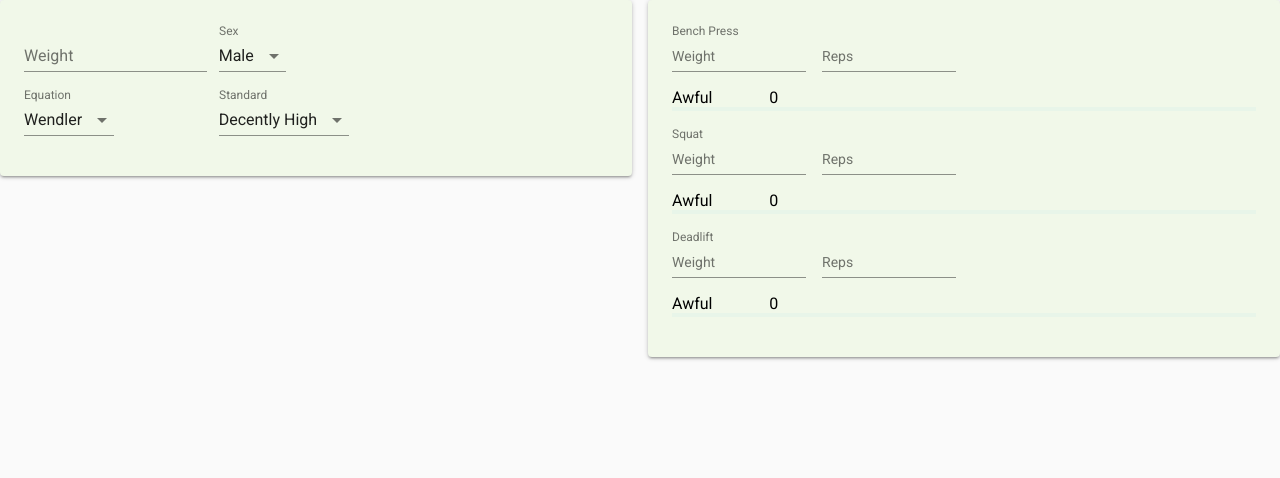
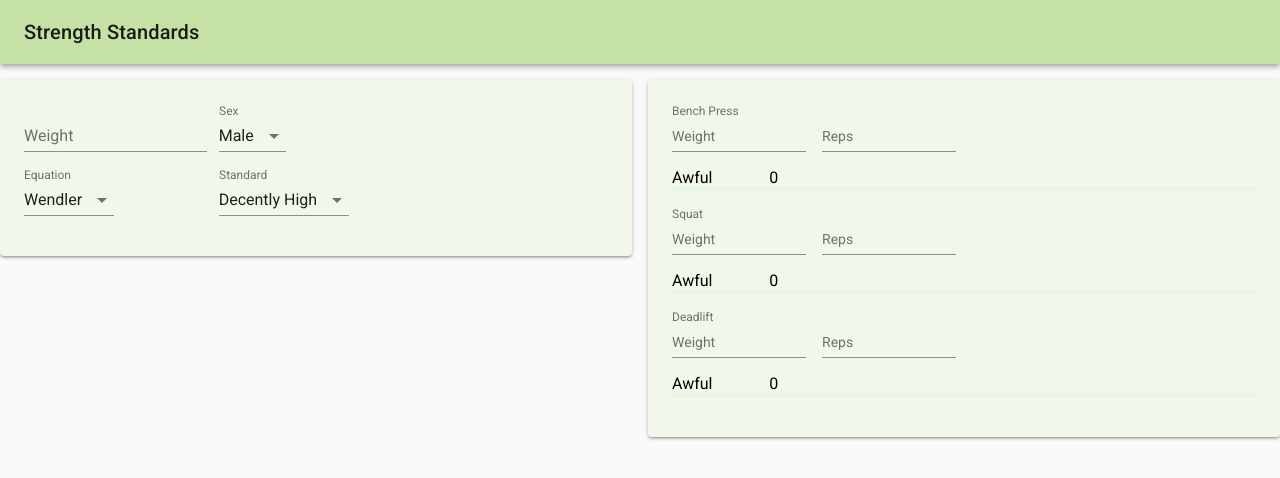
Before and after one commit to RobertWoods/StrengthStandards, a React (Create React App) app: page / in a window 1280 px wide. Shown: the top 478 px of the page. Built offline with nearby package versions, Linux system fonts and the light colour scheme.

Commit message:
Added AppBar

```diff
--- a/src/StrengthStandards.js
+++ b/src/StrengthStandards.js
@@ -2,9 +2,9 @@ import React from 'react';
 import './index.css';
 import ExerciseMaxForm from './ExerciseMaxForm';
 import CalculationInformation from './CalculationInformation';
-import { withStyles, Grid } from '@material-ui/core';
+import { withStyles, Grid, AppBar, Toolbar, Typography } from '@material-ui/core';
 import { Paper, CssBaseline } from '@material-ui/core';
-import { lightGreen50 } from 'material-ui/styles/colors';
+import { lightGreen50, lightGreen200 } from 'material-ui/styles/colors';
 
 class StrengthStandards extends React.Component {
     constructor(props){
@@ -101,6 +101,13 @@ class StrengthStandards extends React.Component {
         return(
             <div>
                 <CssBaseline />
+                <AppBar className={classes.appBar} position="static" color="default">
+                    <Toolbar>
+                    <Typography variant="h6" color="inherit">
+                        Strength Standards
+                    </Typography>
+                    </Toolbar>
+                </AppBar>
                 <Grid container spacing={16}>
                     <Grid item sm={12} md={6}>
                         <Paper className={classes.paper} >
@@ -126,6 +133,10 @@ const styles = theme => ({
         [theme.breakpoints.up(600 + theme.spacing.unit * 3 * 2)]: {
             padding: theme.spacing.unit * 3,
         }
+      },
+      appBar: {
+          backgroundColor: lightGreen200,
+          marginBottom: theme.spacing.unit * 2
       }
   });
 
```
